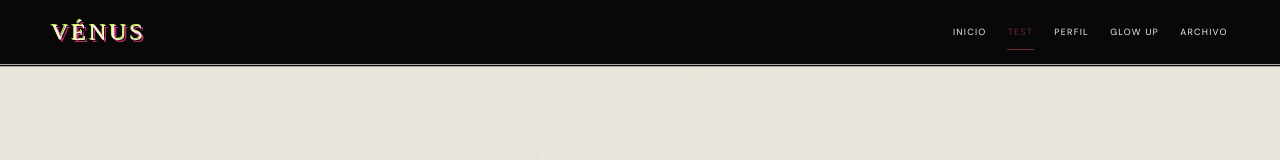
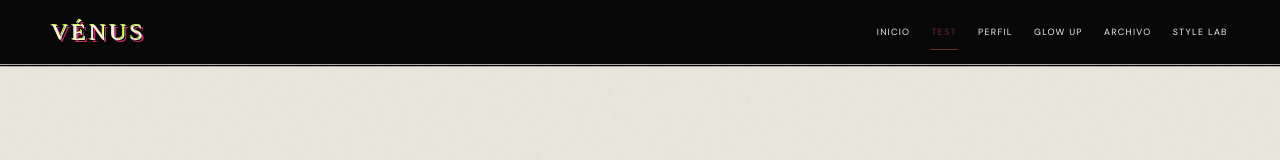
Before and after one commit to 18040188-hash/Kibbe, a plain HTML site: page app-v2.html in a window 1280 px wide. Shown: the top 160 px of the page. Drawn offline with nearby package versions, Linux system fonts and the light colour scheme; a web font is replaced by a local one.

Commit message:
feat(nav): add Style Lab link to test

```diff
--- a/app-v2.html
+++ b/app-v2.html
@@ -21,7 +21,7 @@
   </div>
 </div>
 
-<header class="v-global-header"><a class="logo" href="index.html" aria-label="VÉNUS, inicio">VÉNUS</a><nav data-global-nav aria-label="Navegación principal"><a data-nav-link href="index.html">INICIO</a><a data-nav-link href="app-v2.html">TEST</a><a data-nav-link href="perfil.html">PERFIL</a><a data-nav-link href="glowup.html">GLOW UP</a><a data-nav-link href="archivo.html">ARCHIVO</a></nav></header>
+<header class="v-global-header"><a class="logo" href="index.html" aria-label="VÉNUS, inicio">VÉNUS</a><nav data-global-nav aria-label="Navegación principal"><a data-nav-link href="index.html">INICIO</a><a data-nav-link href="app-v2.html">TEST</a><a data-nav-link href="perfil.html">PERFIL</a><a data-nav-link href="glowup.html">GLOW UP</a><a data-nav-link href="archivo.html">ARCHIVO</a><a data-nav-link href="atelier.html">STYLE LAB</a></nav></header>
 
 <main>
   <div class="progress-wrap">
```
